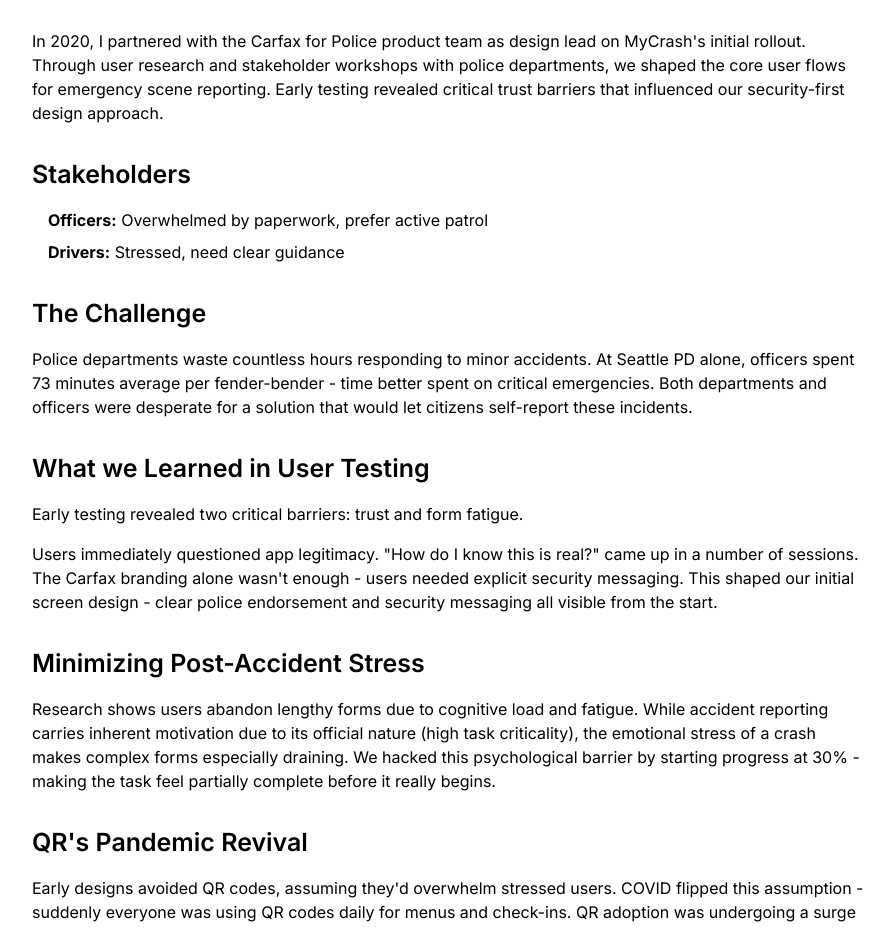
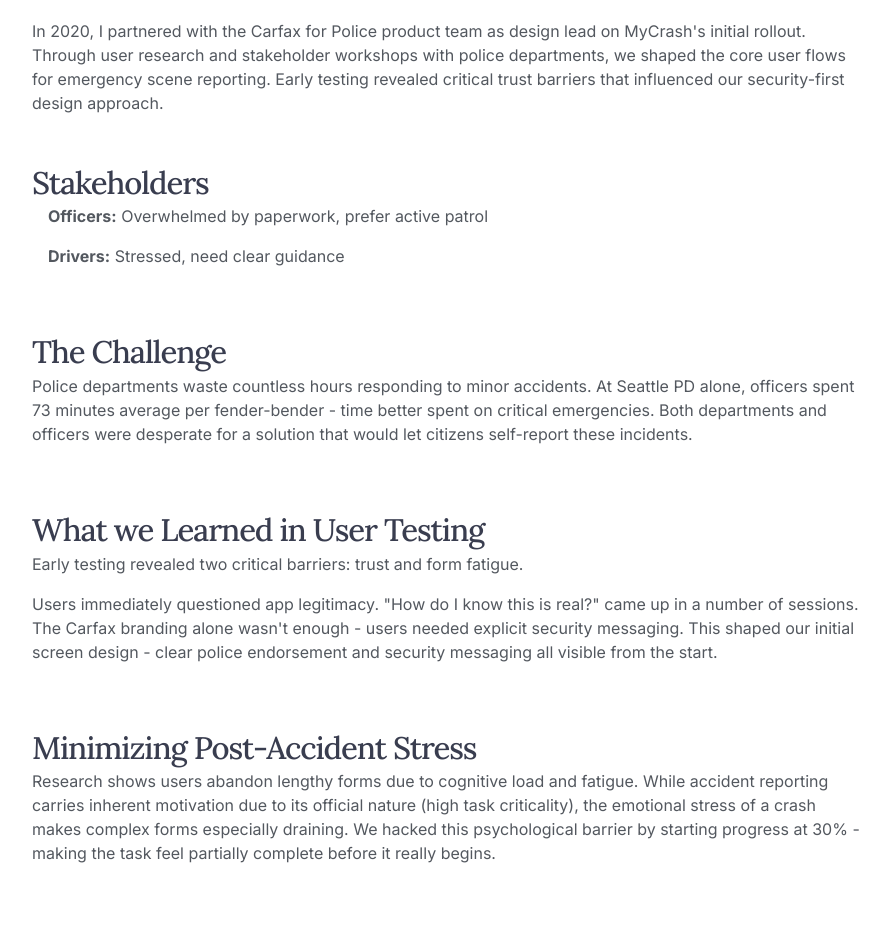
Before and after one commit to RyanCort/RyanCort.github.io, a React (Vite) app: page /case-study/1 in a window 1280 px wide. Shown: the part 585-1512 px from the top of the page, without its empty margins (192-1086 px from the left). Built offline with nearby package versions, Linux system fonts and the light colour scheme.

Commit message:
fix some stuff

```diff
--- a/src/App.tsx
+++ b/src/App.tsx
@@ -27,14 +27,14 @@
   return (
     <div className='max-w-4xl min-h-screen bg-white mx-auto'>
       <Nav />
-      <main className='max-w-4xl flex flex-col gap-4 mx-auto px-4 pt-8'>
+      <main className='max-w-4xl flex flex-col gap-8 mx-auto px-4 pt-24'>
         <p className='text-md font-semibold text-blue uppercase'>
           Designer & Developer
         </p>
-        <h1 className='text-5xl font-[495] tracking-[-.036em] font-regular font-serif text-primary'>
+        <h1 className='text-5xl font-[400] tracking-[-.036em] font-regular font-serif text-primary'>
           Pixels with purpose.
         </h1>
-        <p className='text-lg font-sans font-normal text-primary max-w-lg'>
+        <p className='text-lg font-sans font-normal text-copy max-w-lg'>
           I like to build for impact and measurable success. <br></br> I will
           not rest until every pixel pulls its weight.
         </p>
--- a/src/components/CaseStudyPage/DriverExchangeStudy.tsx
+++ b/src/components/CaseStudyPage/DriverExchangeStudy.tsx
@@ -1,5 +1,9 @@
 import Nav from '../Nav/Nav';
 import driverExchangeImg from '../../assets/driver-exchange.svg';
+
+const bodyClass = 'font-normal text-copy mb-4';
+const headingClass =
+  'text-2xl font-[495] tracking-[-.036em] font-regular font-serif text-primary';
 
 const DriverExchangeStudy = () => {
   return (
@@ -8,11 +12,10 @@
       <img
         src={driverExchangeImg}
         alt='Driver Exchange Application Interface'
-        className='w-full mb-8 mt-8'
+        className='w-full mb-8 mt-8 md:px-4'
       />
 
-      <div className='max-w-4xl mx-auto p-8'>
-        <header className='mb-8'>
+      <header className='max-w-4xl mx-auto p-8'>
         <p className='text-md font-semibold text-blue uppercase'>
           Driver Exchange
         </p>
@@ -21,33 +24,33 @@
         </h1>
       </header>
 
-        <section className='mb-8'>
-          <p className='mb-4'>
-            In 2020, I partnered with the Carfax for Police product team as
-            design lead on MyCrash's initial rollout. Through user research and
-            stakeholder workshops with police departments, we shaped the core
-            user flows for emergency scene reporting. Early testing revealed
-            critical trust barriers that influenced our security-first design
-            approach.
+      <section className='max-w-4xl mx-auto px-8'>
+        <p className={bodyClass}>
+          In 2020, I partnered with the Carfax for Police product team as design
+          lead on MyCrash's initial rollout. Through user research and
+          stakeholder workshops with police departments, we shaped the core user
+          flows for emergency scene reporting. Early testing revealed critical
+          trust barriers that influenced our security-first design approach.
         </p>
       </section>
 
-        <section className='mb-8'>
-          <h3 className='text-xl font-semibold mb-4'>Stakeholders</h3>
+      <div className='max-w-4xl mx-auto p-8 flex flex-col gap-12'>
+        <section>
+          <h3 className={headingClass}>Stakeholders</h3>
           <div className='pl-4'>
-            <p className='mb-2'>
+            <p className={bodyClass}>
               <strong>Officers:</strong> Overwhelmed by paperwork, prefer active
               patrol
             </p>
-            <p className='mb-2'>
+            <p className={bodyClass}>
               <strong>Drivers:</strong> Stressed, need clear guidance
             </p>
           </div>
         </section>
 
-        <section className='mb-8'>
-          <h3 className='text-xl font-semibold mb-4'>The Challenge</h3>
-          <p className='mb-4'>
+        <section>
+          <h3 className={headingClass}>The Challenge</h3>
+          <p className={bodyClass}>
             Police departments waste countless hours responding to minor
             accidents. At Seattle PD alone, officers spent 73 minutes average
             per fender-bender - time better spent on critical emergencies. Both
@@ -56,15 +59,13 @@
           </p>
         </section>
 
-        <section className='mb-8'>
-          <h3 className='text-xl font-semibold mb-4'>
-            What we Learned in User Testing
-          </h3>
-          <p className='mb-4'>
+        <section>
+          <h3 className={headingClass}>What we Learned in User Testing</h3>
+          <p className={bodyClass}>
             Early testing revealed two critical barriers: trust and form
             fatigue.
           </p>
-          <p className='mb-4'>
+          <p className={bodyClass}>
             Users immediately questioned app legitimacy. "How do I know this is
             real?" came up in a number of sessions. The Carfax branding alone
             wasn't enough - users needed explicit security messaging. This
@@ -73,11 +74,9 @@
           </p>
         </section>
 
-        <section className='mb-8'>
-          <h3 className='text-xl font-semibold mb-4'>
-            Minimizing Post-Accident Stress
-          </h3>
-          <p className='mb-4'>
+        <section>
+          <h3 className={headingClass}>Minimizing Post-Accident Stress</h3>
+          <p className={bodyClass}>
             Research shows users abandon lengthy forms due to cognitive load and
             fatigue. While accident reporting carries inherent motivation due to
             its official nature (high task criticality), the emotional stress of
@@ -87,9 +86,9 @@
           </p>
         </section>
 
-        <section className='mb-8'>
-          <h3 className='text-xl font-semibold mb-4'>QR's Pandemic Revival</h3>
-          <p className='mb-4'>
+        <section>
+          <h3 className={headingClass}>QR's Pandemic Revival</h3>
+          <p className={bodyClass}>
             Early designs avoided QR codes, assuming they'd overwhelm stressed
             users. COVID flipped this assumption - suddenly everyone was using
             QR codes daily for menus and check-ins. QR adoption was undergoing a
--- a/src/components/nav/Nav.tsx
+++ b/src/components/nav/Nav.tsx
@@ -6,9 +6,9 @@
     <nav className='w-full bg-white/80 backdrop-blur-sm border-b border-gray-200'>
       <div className='max-w-6xl mx-auto px-4 py-8 flex justify-between items-center'>
         {/* Logo section */}
-        <div>
+        <a href='/' className='hover:opacity-80 transition-opacity'>
           <img src={logo} alt='Logo' />
-        </div>
+        </a>
         {/* Nav items */}
         <a
           href='https://cal.com/ryan-cort/30min'
--- a/src/index.css
+++ b/src/index.css
@@ -6,6 +6,7 @@
   --color-primary: #393d4f;
   --color-secondary: #9333ea;
   --color-blue: #0b96e6;
+  --color-copy: #53585f;
   --font-sans: 'Inter', sans-serif;
   --font-serif: 'Lora', serif;
   --text-sm: 0.64rem;
```
Lines whose indentation alone changed are shown as unchanged.
